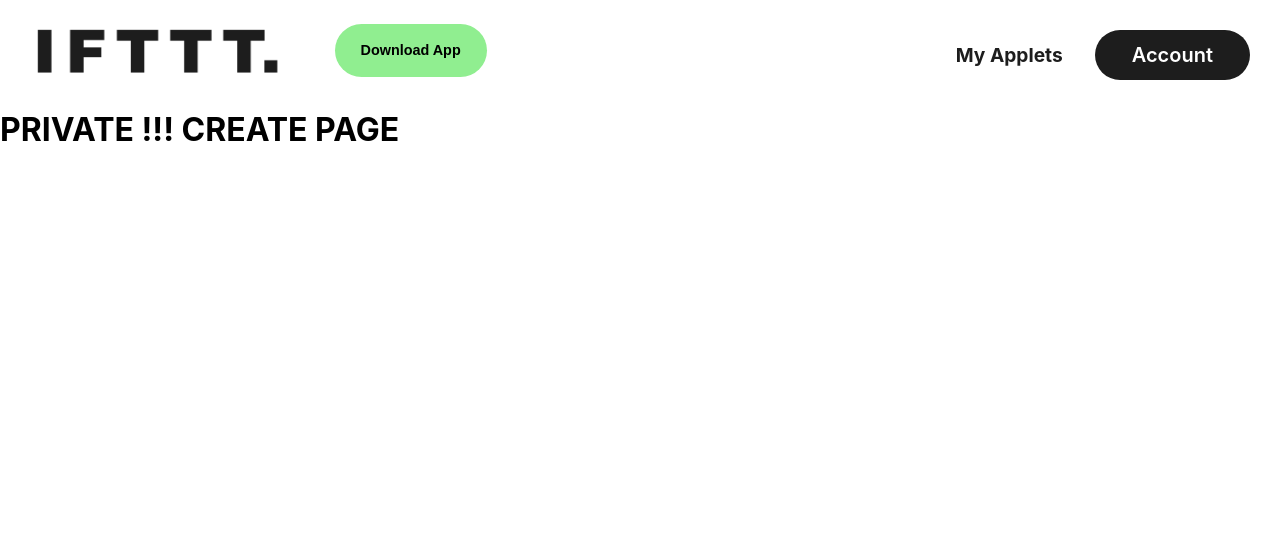
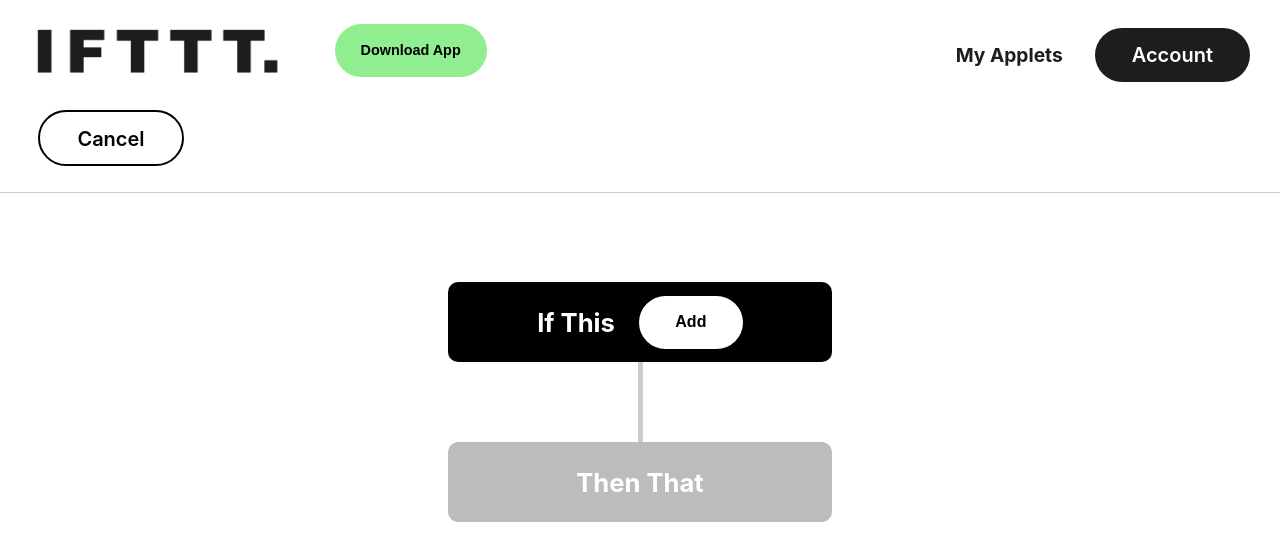
Before and after one commit to lucashlz/AREA, a React (Create React App) app in the folder front/webapp/: page /create in a window 1280 px wide. Shown: the top 560 px of the page. Built offline with nearby package versions, Linux system fonts and the light colour scheme; sample sign-in values are in the browser's storage.

Commit message:
[ADD] base for create page

```diff
--- a/front/webapp/src/components/Button.css
+++ b/front/webapp/src/components/Button.css
@@ -31,7 +31,7 @@
 }
 
 .btn--medium {
-    padding: 13px 37px;
+    padding: 15px 37px;
     font-size: 20px;
 }
 
@@ -39,12 +39,6 @@
     padding: 20px 57px;
     font-size: 30px;
 }
-
-@media screen and (max-width: 960px) {
-    .btn--large {
-      font-size: 20px;
-    }
-  }
 
 .btn--medium:hover,
 .btn--large:hover {
@@ -64,3 +58,19 @@
     border: 1px solid white;
     transition: all 0.3s ease-out;
 }
+
+.bordered-button {
+    border: 2px solid;
+    color: black;
+}
+
+@media screen and (max-width: 960px) {
+    .btn--large {
+        font-size: 20px;
+    }
+
+    .btn--medium {
+        font-size: 15px;
+        padding: 23px 37px;
+    }
+}
--- a/front/webapp/src/components/Button.tsx
+++ b/front/webapp/src/components/Button.tsx
@@ -6,7 +6,7 @@
     children: React.ReactNode;
     type: "button" | "submit" | "reset";
     onClick?: () => void;
-    buttonStyle: 'btn--primary' | 'btn--outline' | 'btn--primary-inverted';
+    buttonStyle: 'btn--primary' | 'btn--outline' | 'btn--primary-inverted' | 'bordered-button';
     buttonSize: 'btn--medium' | 'btn--large';
     linkTo?: string;
     color?: string;
--- a/front/webapp/src/components/NavBars/AuthenticatedNavbar.css
+++ b/front/webapp/src/components/NavBars/AuthenticatedNavbar.css
@@ -33,8 +33,6 @@
     outline: none;
     font-size: 75%;
     margin-left: 2vw;
-    padding-left: 1%;
-    padding-right: 1%;
     font-weight: 600;
   }
 
--- /dev/null
+++ b/front/webapp/src/components/pages/Private/Create.css
@@ -0,0 +1,88 @@
+.cancel-bar {
+    height: 7vh;
+    display: flex;
+    padding-left: 3%;
+    margin-bottom: 2%;
+}
+
+.container {
+    width: 100%;
+    height: 100%;
+}
+
+.thin-line {
+    height: 1px;
+    opacity: 0.2;
+    width: 100%;
+    background-color: black;
+}
+
+.ifttt {
+    display: flex;
+    flex-direction: column;
+    padding-left: 20%;
+    padding-right: 20%;
+    height: 100%;
+    padding-top: 7%;
+}
+
+.ifttt-link-line {
+    opacity: 0.2;
+    height: 10vh;
+    width: 5px;
+    align-self: center;
+    background-color: black;
+}
+
+.ifttt-rectangle {
+    height: 10vh;
+    width: 30vw;
+    background-color: black;
+    border-radius: 10px;
+    align-self: center;
+    justify-content: center;
+    display: flex;
+}
+
+.ifttt-rectangle-text {
+    align-self: center;
+    display: flex;
+    color: white;
+    font-size: 2vw;
+    font-weight: 650;
+}
+
+.add-action-btn {
+    align-self: center;
+    height: 3.3rem;
+    width: 6.5rem;
+    background-color: white;
+    border-radius: 60px;
+    border: none;
+    outline: none;
+    font-size: 100%;
+    font-weight: 600;
+    margin-left: 1.5rem;
+    cursor: pointer;
+}
+
+.ifttt-add-btn-link {
+    text-decoration: none;
+    align-content: center;
+    display: flex;
+}
+
+@media screen and (max-width: 960px) {
+    .ifttt {
+        padding-left: 0;
+        padding-right: 0;
+    }
+
+    .ifttt-rectangle {
+        height: 10vh;
+        width: 70%;
+    }
+    .ifttt-rectangle-text {
+        font-size: 120%;
+    }
+}
--- a/front/webapp/src/components/pages/Private/Create.tsx
+++ b/front/webapp/src/components/pages/Private/Create.tsx
@@ -1,9 +1,36 @@
-import React, { useContext } from 'react';
+import React, { useContext, useState } from 'react';
 import { UserContext } from "../../../context/userContext";
-import { Outlet, Navigate } from "react-router-dom";
+import { Outlet, Navigate, Link } from "react-router-dom";
+import './Create.css';
+import { Button } from '../../Button';
+
+interface IftttProps {
+  ifttt_name: string;
+  is_current: boolean;
+}
+
+const IftttSquare: React.FC<IftttProps> = ({ ifttt_name, is_current }) => {
+  var color = '#000000'
+  if (!is_current)
+    color = '#BCBCBC'
+
+  return (
+    <div className='ifttt-rectangle' style={{backgroundColor: color}}>
+      <div className='ifttt-rectangle-text'>{ifttt_name}</div>
+      {is_current ?
+        <Link to={"/applets"} className={"ifttt-add-btn-link"}>
+          <button className='add-action-btn'>
+            Add
+          </button>
+        </Link>
+      : ''}
+    </div>
+  );
+}
 
 const Create: React.FC = () => {
   const userContext = useContext(UserContext);
+  const [currrent, setCurrent] = useState('this')
 
   if (!userContext) {
     throw new Error("Private must be used within a UserContextProvider");
@@ -17,11 +44,18 @@
 
   return (
     <div className="container">
-        <h1 className="display-2
-        text-light">
-          PRIVATE !!! CREATE PAGE
-        </h1>
       <Outlet />
+      <div className='cancel-bar'>
+        <Button linkTo="/applets" type="button" buttonStyle='bordered-button' buttonSize="btn--medium">
+          Cancel
+        </Button>
+      </div>
+      <div className='thin-line'></div>
+      <div className='ifttt'>
+        <IftttSquare ifttt_name='If This' is_current={currrent == 'this' ? true : false}></IftttSquare>
+        <div className='ifttt-link-line'></div>
+        <IftttSquare ifttt_name='Then That' is_current={currrent == 'that' ? true : false}></IftttSquare>
+      </div>
     </div>
   );
 }
```
